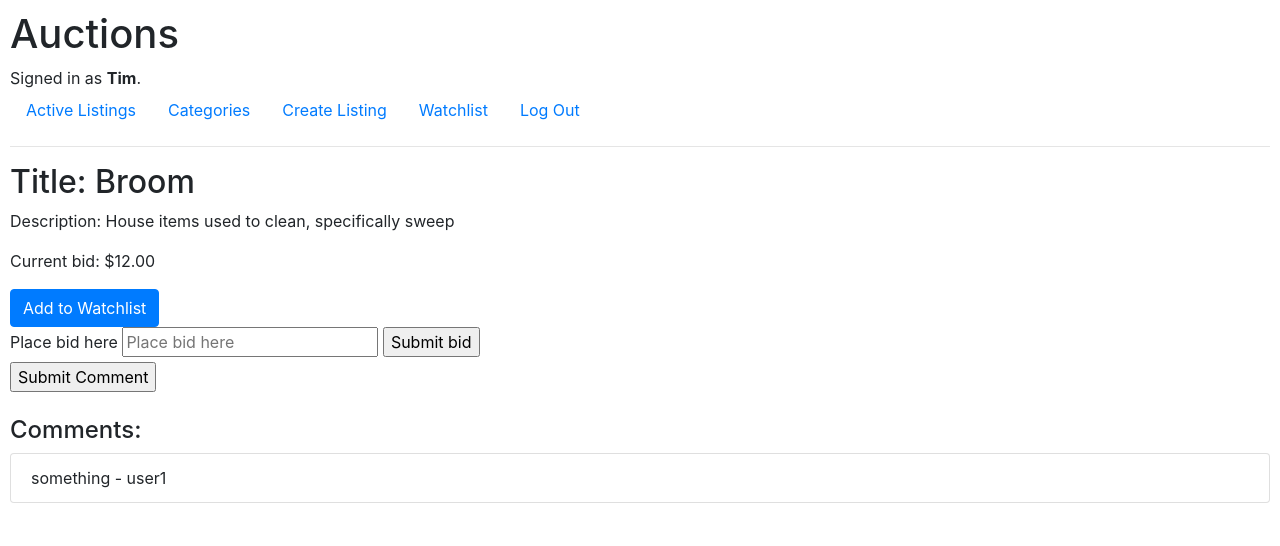
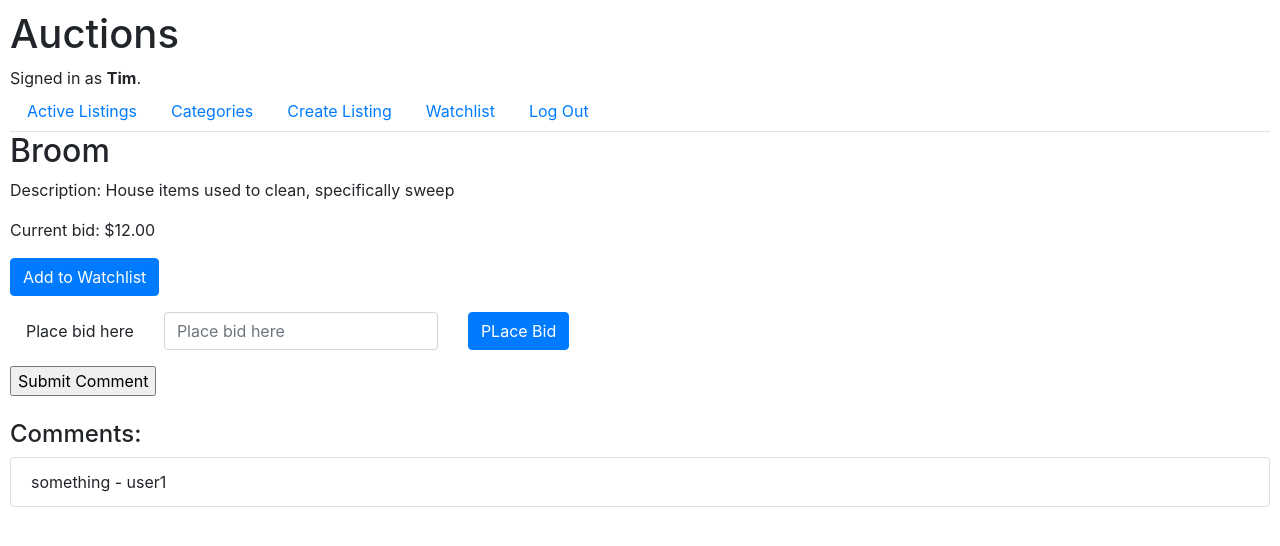
Before and after one commit to jtimilli/commerce, a Django app: page /bid/3 in a window 1280 px wide. Shown: the top 546 px of the page. Run offline with Django 3.2, Linux system fonts and the light colour scheme; a user stored in the database is signed in; data comes from the database, SQL or seed files in the repository; both versions use the stored data as it was after the commit; some libraries are stand-ins or nearby versions.

Commit message:
Add navbar css to layout and style form in listing

```diff
--- a/auctions/templates/auctions/layout.html
+++ b/auctions/templates/auctions/layout.html
@@ -13,6 +13,7 @@
     <link href="{% static 'auctions/styles.css' %}" rel="stylesheet" />
   </head>
   <body>
+    <nav class="nav-tabs">
       <h1>Auctions</h1>
       <div>
         {% if user.is_authenticated %} Signed in as
@@ -27,9 +28,10 @@
           <a class="nav-link" href="{% url 'categories' %}">Categories</a>
         </li>
         {% if user.is_authenticated %}
-
         <li class="nav-item">
-        <a class="nav-link" href="{% url 'create_listing' %}">Create Listing</a>
+          <a class="nav-link" href="{% url 'create_listing' %}"
+            >Create Listing</a
+          >
         </li>
         <li class="nav-item">
           <a class="nav-link" href="{% url 'go_watchlist' %}">Watchlist</a>
@@ -46,7 +48,8 @@
         </li>
         {% endif %}
       </ul>
-    <hr />
+    </nav>
+
     {% block body %} {% endblock %}
   </body>
 </html>
--- a/auctions/templates/auctions/listing.html
+++ b/auctions/templates/auctions/listing.html
@@ -2,11 +2,13 @@
 
 <div>
   {% if user == winner and listing.active == False %}
-  <div>Congrats {{winner}}!! You won the auction</div>
+  <div class="alert alert-success">
+    Congrats {{winner}}!! You won the auction
+  </div>
   {% endif %}
 </div>
 
-<h2>Title: {{listing.title}}</h2>
+<h2>{{listing.title}}</h2>
 <p>Description: {{listing.description}}</p>
 
 <div>
@@ -27,15 +29,15 @@
 {% if listing.active == True %}
 
 <div>
-  {% if user.is_authenticated %}
-  <div>
-    {% if listing in watchlist.listings.all %}
+  {% if user.is_authenticated %} {% if listing in watchlist.listings.all %}
   <form method="post" action="{% url 'watchlist' listing_id=listing.id %}">
     {% csrf_token %}
+    <div>
       <input type="hidden" name="remove-watchlist" value="remove-watchlist" />
       <button type="submit" class="btn btn-warning">
         Remove from Watchlist
       </button>
+    </div>
   </form>
   {% else %}
   <form method="post" action="{% url 'watchlist' listing_id=listing.id %}">
@@ -44,21 +46,30 @@
     <button type="submit" class="btn btn-primary">Add to Watchlist</button>
   </form>
   {% endif %}
-    <div>
+  <div class="m-3">
     <form method="post" action="{% url 'bid' listing_id=listing.id%}">
       {% csrf_token %}
-        <label for="">Place bid here</label>
+      <div class="row g-3 align-items-center">
+        <div class="col-auto">
+          <label class="col-form-label">Place bid here</label>
+        </div>
+        <div class="col-auto">
           <input
             type="number"
             step="0.01"
             placeholder="Place bid here"
             name="new_bid"
             required
+            class="form-control"
           />
-        <input type="submit" value="Submit bid" />
+        </div>
+        <div class="col-auto">
+          <button type="submit" class="btn btn-primary">PLace Bid</button>
+        </div>
+      </div>
     </form>
   </div>
-  </div>
+
   <form method="post" action="{% url 'listing' listing_id=listing.id %}">
     {% csrf_token %} {{ form.as_p }}
     <input type="submit" value="Submit Comment" />
```
Also changed, not shown: db.sqlite3. Lines whose indentation alone changed are shown as unchanged.
